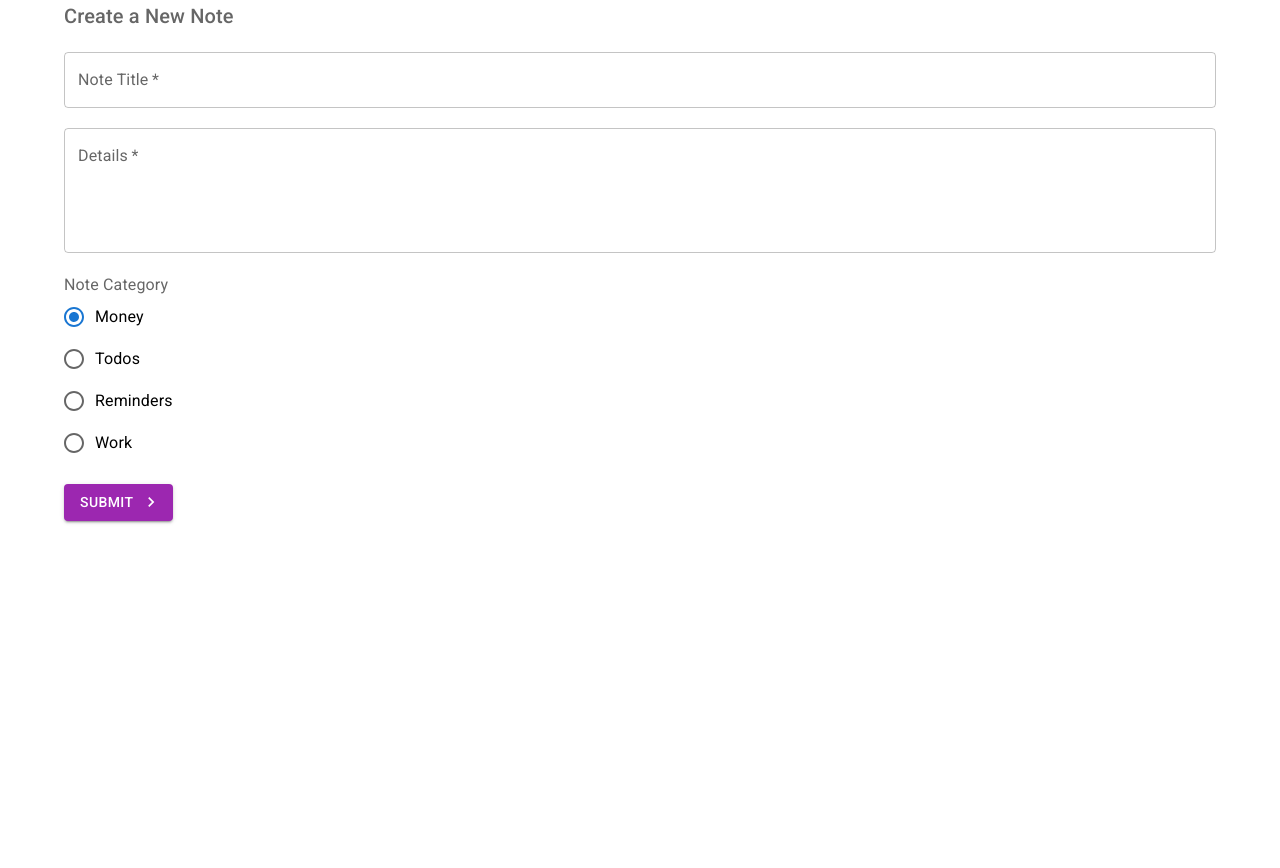
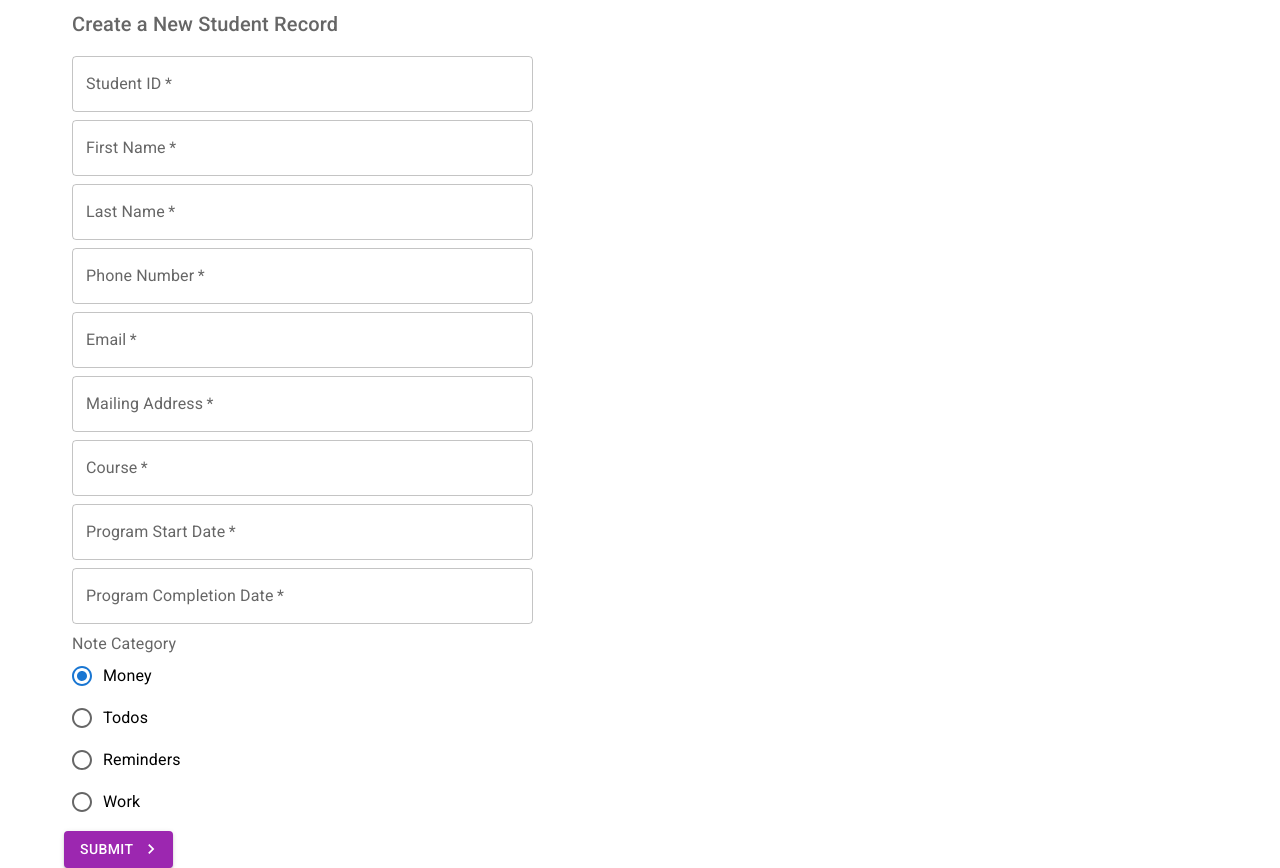
Before and after one commit to 0x5929/ST-SMS-FRONTEND-web-sms, a React (Create React App) app: page /create in a window 1280 px wide. Before the commit the page ends 800 px from the top, so only its background shows below. Built offline with nearby package versions, Linux system fonts and the light colour scheme.

Commit message:
changed the style def, and added some school related fields

```diff
--- a/src/pages/Create.js
+++ b/src/pages/Create.js
@@ -11,21 +11,33 @@ import RadioGroup from '@mui/material/RadioGroup'
 import FormControlLabel from '@mui/material/FormControlLabel'
 import FormControl from '@mui/material/FormControl'
 import FormLabel from '@mui/material/FormLabel'
+import Grid from '@mui/material/Grid';
 
 
+const UserTextField = styled(TextField)(( {theme} ) => ({
+  'margin' : theme.spacing(1),
+  'width': '80%',
+  'display' : 'block'
+}));
 
-const CustomizedTextField = styled(TextField)`
-    margin-top: 20px;
-    margin-bottom: 20px;
-    display: block;
+const CustomizedFormControl = styled(FormControl)(( {theme} ) => ({
+  'margin' : theme.spacing(1),
+  'display' : 'block'
+}));
 
-`
-const CustomizedFormControl = styled(FormControl)`
-    margin-top: 20px;
-    margin-bottom: 20px;
-    display: block;
+const initialValues = {
+  id: 0,
+  studentID: '',
+  firstName: '',
+  lastName: '',
+  phoneNumber: '',
+  email: '',
+  mailingAddress: '',
+  course: 'CNA',
+  programStart: new Date(),
+  programComp: new Date(),
 
-`
+}
 
 export default function Create() {
     const [title, setTitle] = useState('')
@@ -59,12 +71,15 @@ export default function Create() {
           color="textSecondary"
           component="h2"
           gutterBottom
+          sx={{ margin: 1}}
         >
-          Create a New Note
+          Create a New Student Record
         </Typography>
 
         <form noValidate autoComplete="off" onSubmit={handleSubmit}>
-          <CustomizedTextField
+          <Grid container>
+          {/* This was the original fields*/}
+            {/* <CustomizedTextField
               onChange={(e) => setTitle(e.target.value)}
               label="Note Title"
               variant="outlined"
@@ -84,6 +99,72 @@ export default function Create() {
               required
               error={detailsError}
             />
+    */}
+            <Grid item xs={6}>
+              <UserTextField
+                label="Student ID"
+                variant="outlined"
+                color="secondary"
+                fullWidth
+                required
+              />
+              <UserTextField
+                label="First Name"
+                variant="outlined"
+                color="secondary"
+                fullWidth
+                required
+              />
+              <UserTextField
+                label="Last Name"
+                variant="outlined"
+                color="secondary"
+                fullWidth
+                required
+              />
+              <UserTextField
+                label="Phone Number"
+                variant="outlined"
+                color="secondary"
+                fullWidth
+                required
+              />
+              <UserTextField
+                label="Email"
+                variant="outlined"
+                color="secondary"
+                fullWidth
+                required
+              />
+              <UserTextField
+                label="Mailing Address"
+                variant="outlined"
+                color="secondary"
+                fullWidth
+                required
+              />
+              <UserTextField
+                label="Course"
+                variant="outlined"
+                color="secondary"
+                fullWidth
+                required
+              />
+              <UserTextField
+                label="Program Start Date"
+                variant="outlined"
+                color="secondary"
+                fullWidth
+                required
+              />
+              <UserTextField
+                label="Program Completion Date"
+                variant="outlined"
+                color="secondary"
+                fullWidth
+                required
+              />
+
 
               {/* <Radio value="hello" />
               <Radio value="goodbye" /> */}
@@ -105,6 +186,8 @@ export default function Create() {
                 endIcon={<KeyboardArrowRightIcon />}>
                 Submit
               </Button>
+            </Grid>
+          </Grid>
         </form>
 
 
```
Lines whose indentation alone changed are shown as unchanged.
